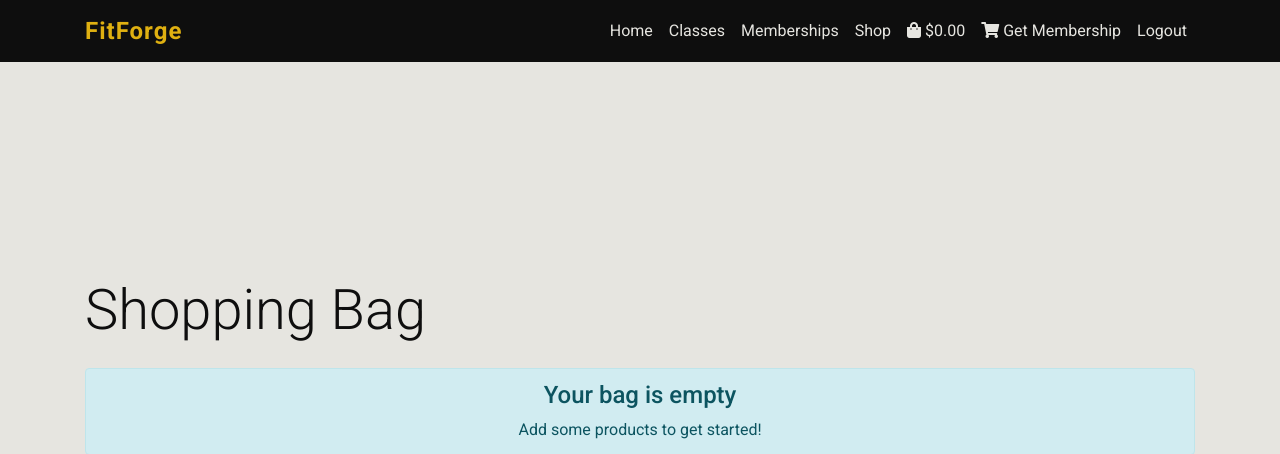
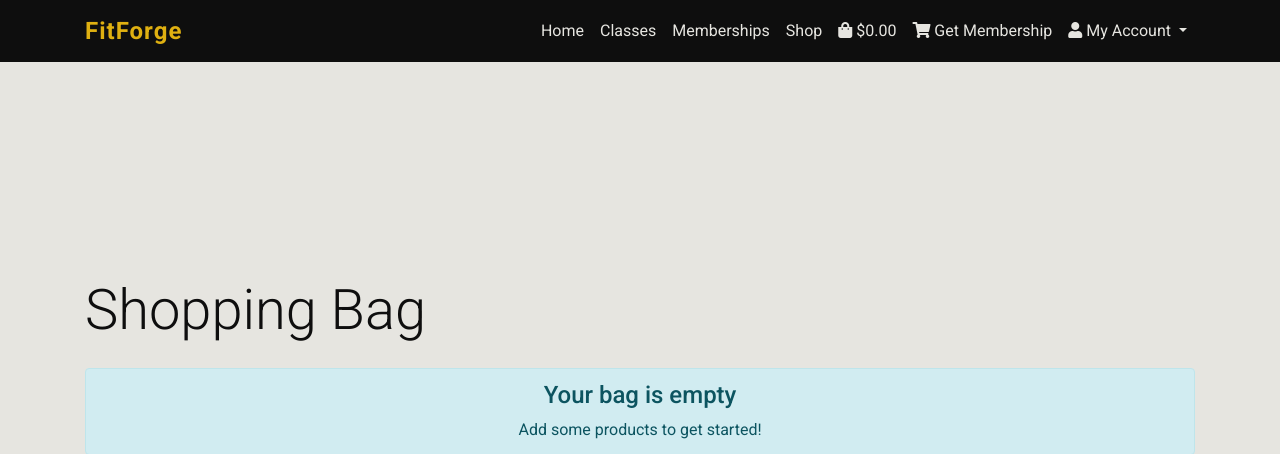
Before and after one commit to vsessvit/FitForge, a Django app: page /bag/ in a window 1280 px wide. Shown: the top 454 px of the page. Run offline with Django 3.2, Linux system fonts and the light colour scheme; the visitor is signed in with stand-in values (Sample User, id 1); data comes from the database, SQL or seed files in the repository.

Commit message:
Add profile link to navbar with dropdown

```diff
--- a/templates/base.html
+++ b/templates/base.html
@@ -65,8 +65,19 @@
                             </a>
                         </li>
                         {% endif %}
-                        <li class="nav-item">
-                            <a class="nav-link" href="{% url 'account_logout' %}">Logout</a>
+                        <li class="nav-item dropdown">
+                            <a class="nav-link dropdown-toggle" href="#" id="profileDropdown" role="button" data-toggle="dropdown" aria-haspopup="true" aria-expanded="false">
+                                <i class="fas fa-user"></i> My Account
+                            </a>
+                            <div class="dropdown-menu dropdown-menu-right" aria-labelledby="profileDropdown">
+                                <a class="dropdown-item" href="{% url 'profile' %}">
+                                    <i class="fas fa-user-circle"></i> My Profile
+                                </a>
+                                <div class="dropdown-divider"></div>
+                                <a class="dropdown-item" href="{% url 'account_logout' %}">
+                                    <i class="fas fa-sign-out-alt"></i> Logout
+                                </a>
+                            </div>
                         </li>
                         {% else %}
                         <li class="nav-item">
```
